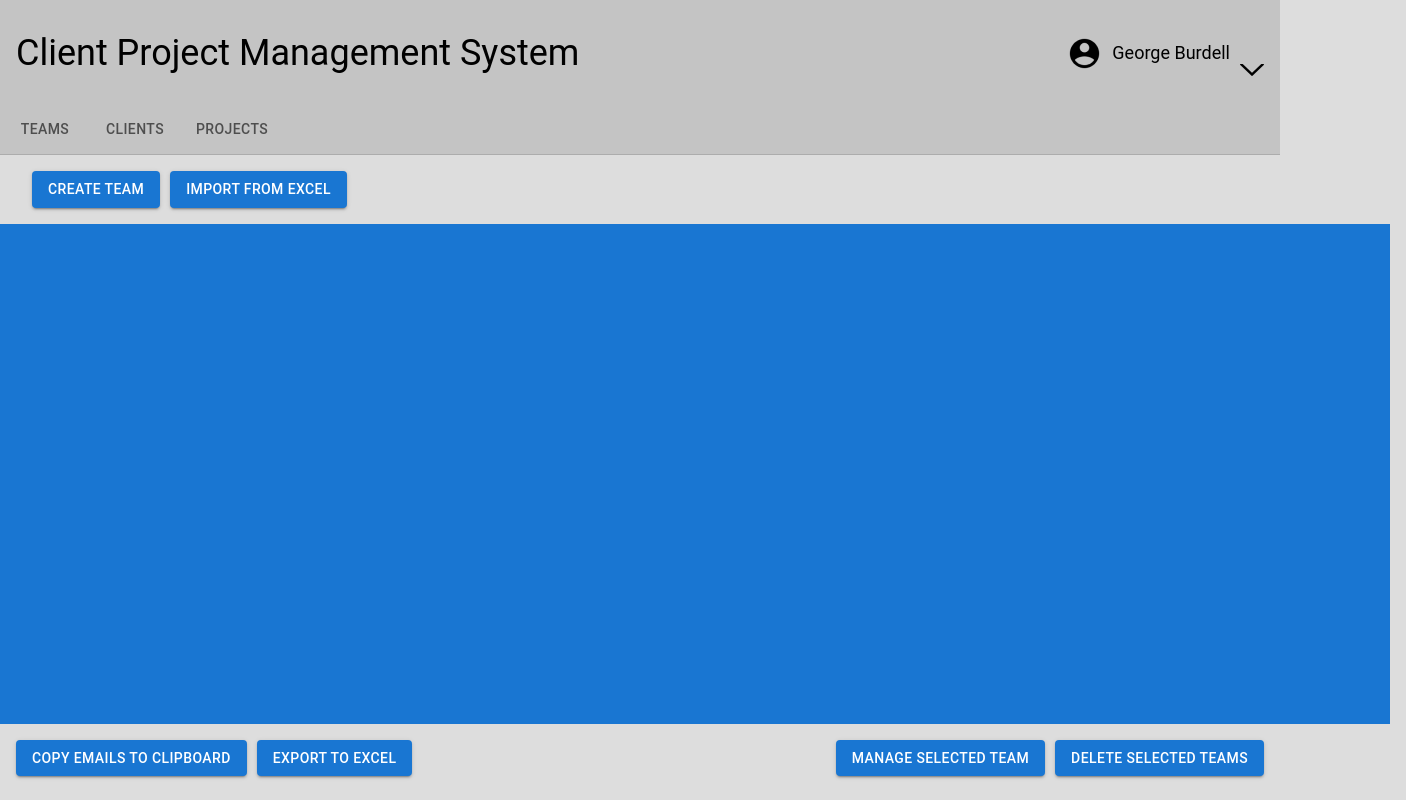
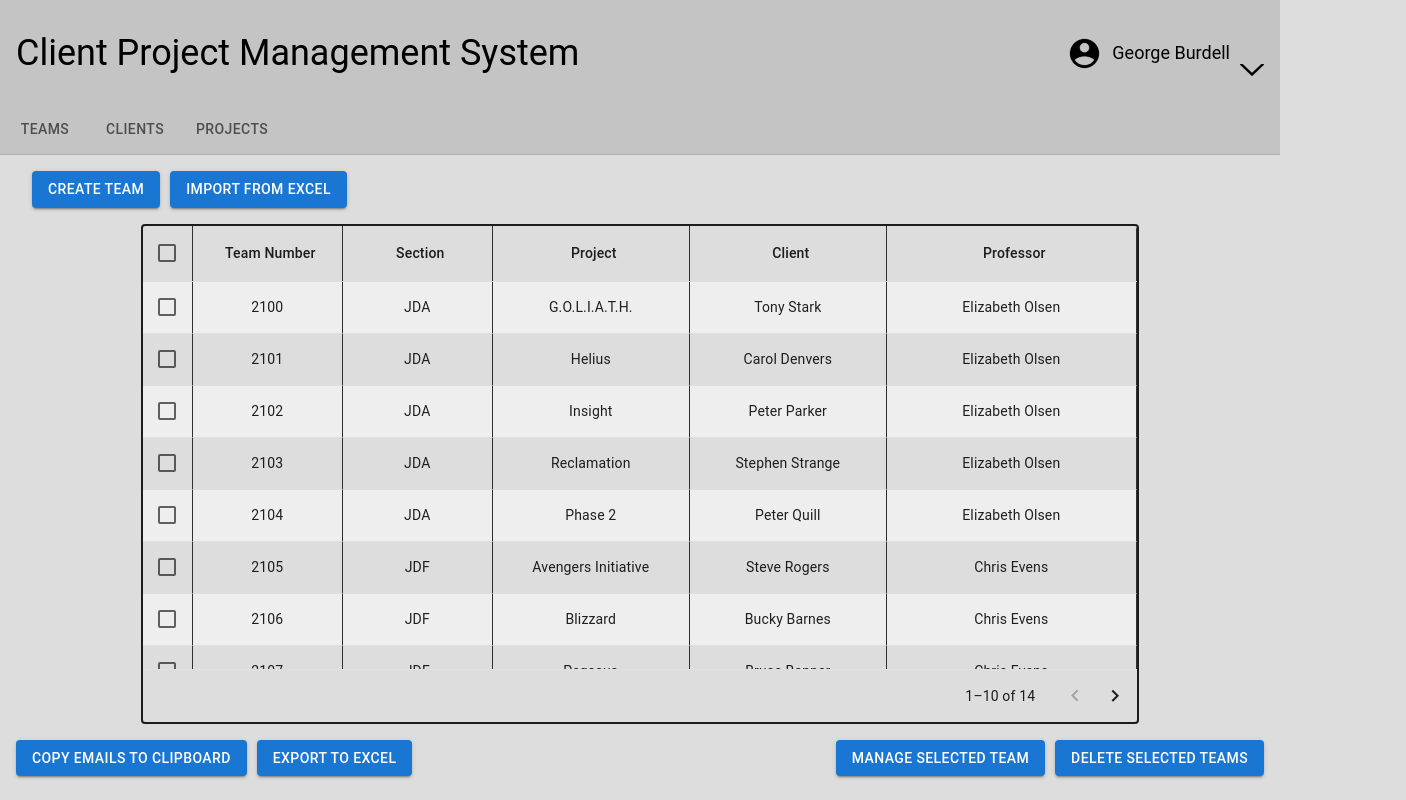
Before and after one commit to dosorno7/GT-CPMS, a React (Create React App) app in the folder react-app/: page / in a window 1280 px wide. Shown: the whole page, 1406 px wide, since content can reach past the window. Built offline with nearby package versions, Linux system fonts and the light colour scheme.

Commit message:
Added data grid

```diff
--- a/react-app/package.json
+++ b/react-app/package.json
@@ -6,6 +6,7 @@
     "@emotion/react": "^11.10.4",
     "@emotion/styled": "^11.10.4",
     "@mui/material": "^5.10.4",
+    "@mui/x-data-grid": "^5.17.2",
     "@testing-library/jest-dom": "^5.16.5",
     "@testing-library/react": "^13.4.0",
     "@testing-library/user-event": "^13.5.0",
--- /dev/null
+++ b/react-app/src/components/DataGrid/gridStyles.css
@@ -0,0 +1,3 @@
+.grid_header {
+    font-weight: bold;
+}
--- /dev/null
+++ b/react-app/src/components/DataGrid/index.tsx
@@ -0,0 +1,143 @@
+import * as React from 'react';
+import Box from '@mui/material/Box';
+import { DataGrid, GridColDef, GridValueGetterParams, gridClasses } from '@mui/x-data-grid';
+import { alpha, styled } from '@mui/material/styles';
+import { grey } from '@mui/material/colors';
+
+
+const ODD_OPACITY = 0.2;
+
+const StripedDataGrid = styled(DataGrid)(({ theme }) => ({
+    '& .MuiDataGrid-columnHeader, .MuiDataGrid-cell': {
+        borderRight: `1px solid ${theme.palette.mode === 'dark' ? '#f0f0f0' : '#303030'
+            }`,
+    },
+    '& .MuiDataGrid-iconSeparator': {
+        display: 'none',
+    },
+    [`& .${gridClasses.row}.even`]: {
+        backgroundColor: theme.palette.grey[200],
+        '&:hover, &.Mui-hovered': {
+            backgroundColor: alpha(theme.palette.primary.main, ODD_OPACITY),
+            '@media (hover: none)': {
+                backgroundColor: 'transparent',
+            },
+        },
+        '&.Mui-selected': {
+            backgroundColor: alpha(
+                theme.palette.primary.main,
+                ODD_OPACITY + theme.palette.action.selectedOpacity,
+            ),
+            '&:hover, &.Mui-hovered': {
+                backgroundColor: alpha(
+                    theme.palette.primary.main,
+                    ODD_OPACITY +
+                    theme.palette.action.selectedOpacity +
+                    theme.palette.action.hoverOpacity,
+                ),
+                // Reset on touch devices, it doesn't add specificity
+                '@media (hover: none)': {
+                    backgroundColor: alpha(
+                        theme.palette.primary.main,
+                        ODD_OPACITY + theme.palette.action.selectedOpacity,
+                    ),
+                },
+            },
+        },
+    },
+}));
+
+
+const columns: GridColDef[] = [
+    {
+        field: 'teamNumber',
+        headerName: 'Team Number',
+        width: 150,
+        headerAlign: 'center',
+        headerClassName: 'super-app-theme--header',
+        align: 'center',
+    },
+    {
+        field: 'section',
+        headerName: 'Section',
+        width: 150,
+        headerAlign: 'center',
+        headerClassName: 'super-app-theme--header',
+        align: 'center',
+
+    },
+    {
+        field: 'project',
+        headerName: 'Project',
+        width: 250,
+        headerAlign: 'center',
+        headerClassName: 'super-app-theme--header',
+        align: 'center',
+        flex: 1,
+    },
+    {
+        field: 'client',
+        headerName: 'Client',
+        width: 250,
+        headerAlign: 'center',
+        headerClassName: 'super-app-theme--header',
+        align: 'center',
+        flex: 1,
+    },
+    {
+        field: 'professor',
+        headerName: 'Professor',
+        width: 250,
+        headerAlign: 'center',
+        headerClassName: 'super-app-theme--header',
+        align: 'center',
+    },
+];
+
+const rows = [
+    { id: 1, teamNumber: 2100, section: 'JDA', project: 'G.O.L.I.A.T.H.', client: 'Tony Stark', professor: 'Elizabeth Olsen'},
+    { id: 2, teamNumber: 2101, section: 'JDA', project: 'Helius', client: 'Carol Denvers', professor: 'Elizabeth Olsen' },
+    { id: 3, teamNumber: 2102, section: 'JDA', project: 'Insight', client: 'Peter Parker', professor: 'Elizabeth Olsen' },
+    { id: 4, teamNumber: 2103, section: 'JDA', project: 'Reclamation', client: 'Stephen Strange', professor: 'Elizabeth Olsen' },
+    { id: 5, teamNumber: 2104, section: 'JDA', project: 'Phase 2', client: 'Peter Quill', professor: 'Elizabeth Olsen' },
+    { id: 6, teamNumber: 2105, section: 'JDF', project: 'Avengers Initiative', client: 'Steve Rogers', professor: 'Chris Evens' },
+    { id: 7, teamNumber: 2106, section: 'JDF', project: 'Blizzard', client: 'Bucky Barnes', professor: 'Chris Evens' },
+    { id: 8, teamNumber: 2107, section: 'JDF', project: 'Pegasus', client: 'Bruce Banner', professor: 'Chris Evens' },
+    { id: 9, teamNumber: 2108, section: 'JIA', project: 'Venom', client: 'Eddie Brock', professor: 'Mark Ruffalo' },
+    { id: 10, teamNumber: 2109, section: 'JIA', project: 'Project Alpha', client: 'Steve Rogers', professor: 'Mark Ruffalo' },
+    { id: 11, teamNumber: 2110, section: 'JIA', project: 'Phase 4', client: 'Tony Stark', professor: 'Mark Ruffalo' },
+    { id: 12, teamNumber: 2111, section: 'JIA', project: 'Unassigned', client: 'Unassigned', professor: 'Mark Ruffalo' },
+    { id: 13, teamNumber: 2112, section: 'JIA', project: 'Unassigned', client: 'Unassigned', professor: 'Mark Ruffalo' },
+    { id: 14, teamNumber: 2113, section: 'JIA', project: 'Unassigned', client: 'Unassigned', professor: 'Mark Ruffalo' },
+
+];
+
+export default function TeamGrid() {
+    return (
+        <Box
+            sx={{
+                height: 500,
+                width: '100%',
+                '& .super-app-theme--header': {
+                    backgroundColor: 'rgba(0,0,0,0)',
+                },
+            }}>
+            <StripedDataGrid
+                rows={rows}
+                columns={columns}
+                pageSize={10}
+                rowsPerPageOptions={[6]}
+                checkboxSelection
+                disableSelectionOnClick
+                experimentalFeatures={{ newEditingApi: true }}
+                sx = {{
+                    border: 2
+                }}
+
+                getRowClassName={(params) =>
+                    params.indexRelativeToCurrentPage % 2 === 0 ? 'even' : 'odd'
+                }
+            />
+        </Box>
+    );
+}
--- a/react-app/src/containers/HomePage/homePage.css
+++ b/react-app/src/containers/HomePage/homePage.css
@@ -158,6 +158,9 @@ body {
 }
 
 .grid {
+    display: flex;
+    width: 80%;
+    height: 90%;
     align-self: center;
     padding: 16px;
 }
--- a/react-app/src/containers/HomePage/index.tsx
+++ b/react-app/src/containers/HomePage/index.tsx
@@ -1,6 +1,7 @@
 import { Button, Box, Tabs, Tab } from '@mui/material';
 import React, {Component} from 'react'
 import './homePage.css'
+import TeamGrid from '../../components/DataGrid'
 
 class HomePage extends Component {
 
@@ -53,13 +54,7 @@ class HomePage extends Component {
                     </div>
 
                     <div className="grid">
-                        {/* TODO: DataGrid here? Seems perfect for our needs but not sure if it is available for us */}
-                        <Box sx={{
-                            width: 1500,
-                            height: 500,
-                            backgroundColor: 'primary.main'
-
-                        }} />
+                        {TeamGrid()}
                     </div>
 
                     <div className="bottom_buttons">
```
Also changed, not shown: 1 other file (tests, documents, lock files or other folders).
